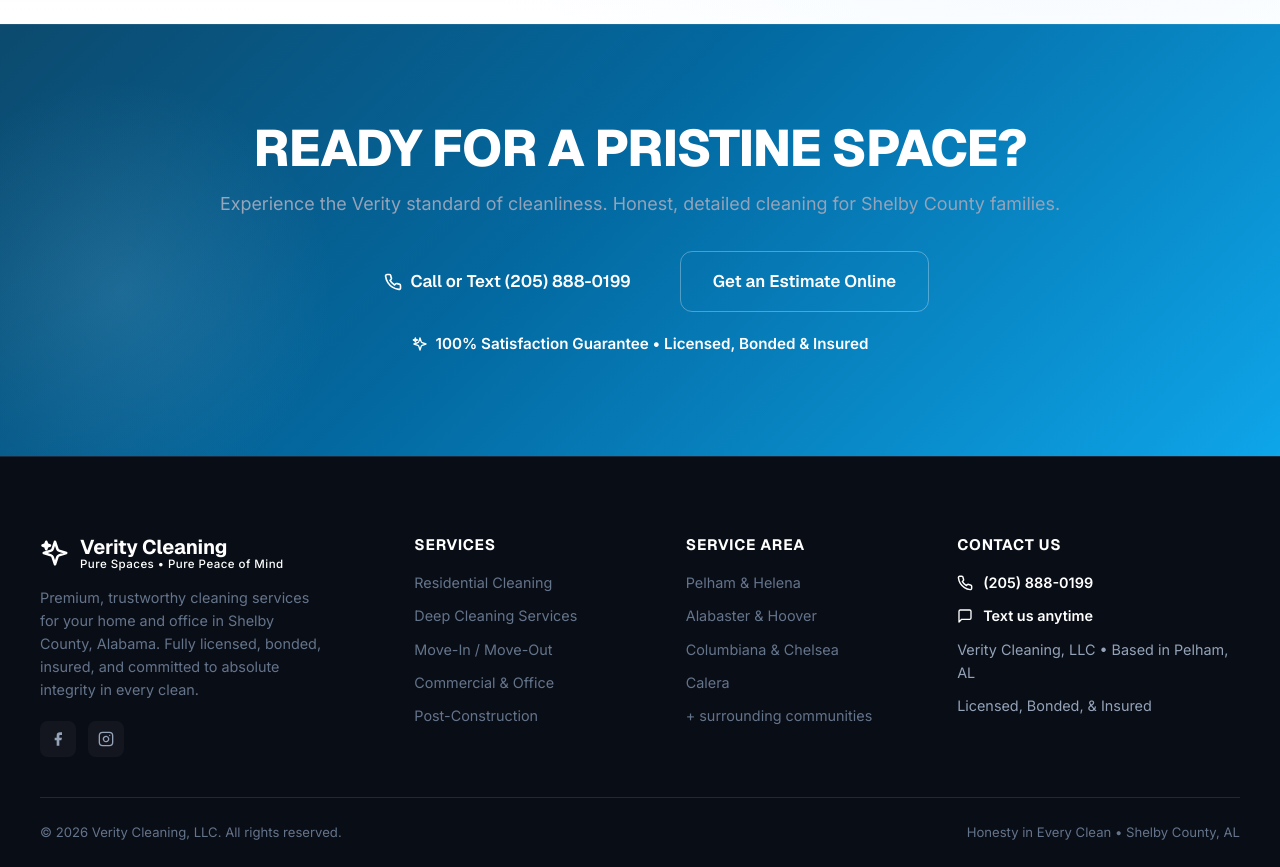
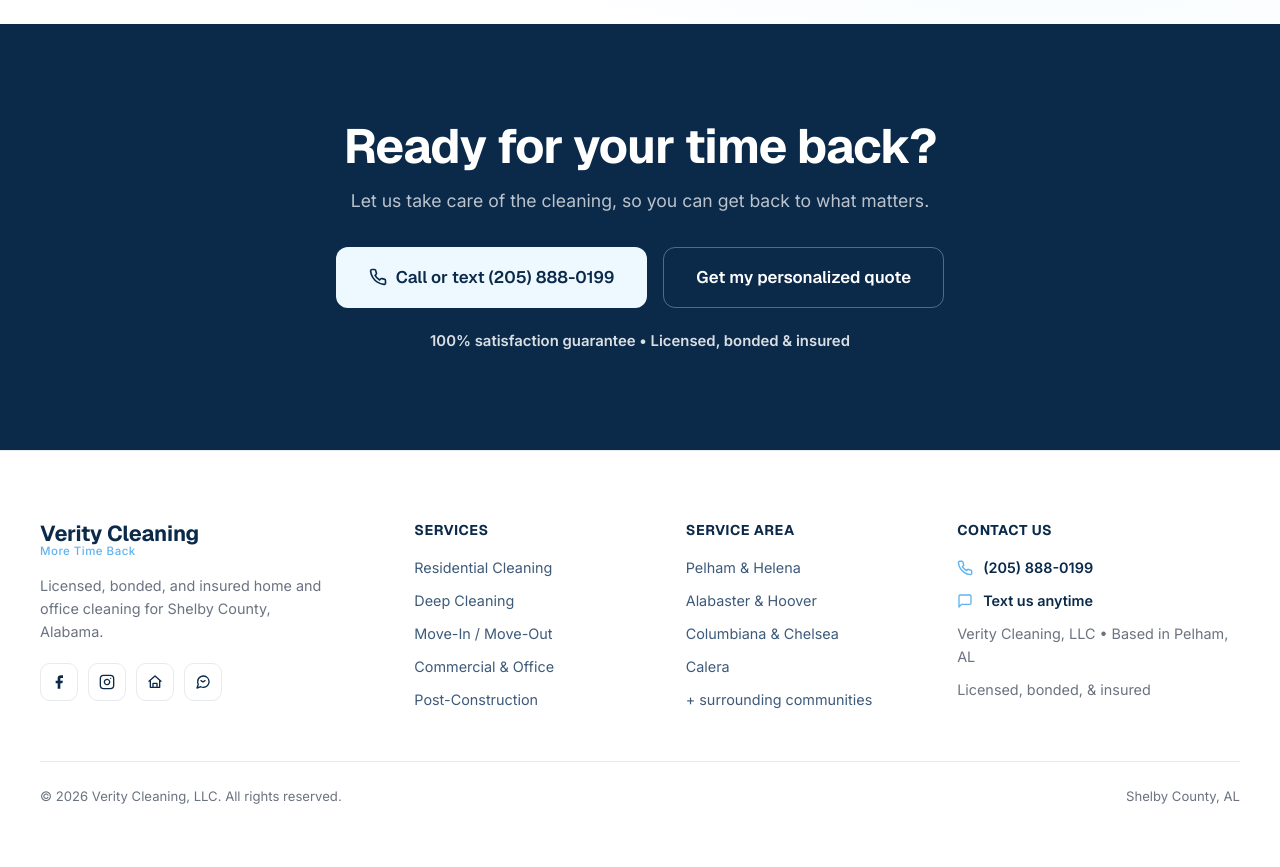
Before and after one commit to tiffanysera1/verity-cleaning-website, a Next.js app: page / in a window 1280 px wide. Shown: the part 9060-9927 px from the top of the page. After the commit the page ends 9891 px from the top, so only its background shows below. Built offline with nearby package versions, Linux system fonts and the light colour scheme.

Commit message:
Redesign Final CTA (solid navy) and Footer (light theme, 4 socials)

```diff
--- a/app/globals.css
+++ b/app/globals.css
@@ -938,32 +938,19 @@ button { font-family: inherit; }
 
 /* Final CTA Section */
 .cta {
-  background: linear-gradient(135deg, #0C4A6E 0%, #0369A1 45%, #0EA5E9 100%);
-  box-shadow: inset 0 1px 0 rgba(255,255,255,0.08);
+  background: var(--navy);
   color: #fff;
   text-align: center;
-  position: relative;
-  overflow: hidden;
-}
-.cta::before {
-  content: "";
-  position: absolute;
-  left: -10%;
-  bottom: -20%;
-  width: 500px;
-  height: 500px;
-  background: radial-gradient(circle, rgba(186, 230, 253, 0.12), transparent 60%);
-  pointer-events: none;
 }
 .cta h2 {
-  font-size: clamp(2.2rem, 4.5vw, 3.2rem);
-  font-weight: 800;
+  font-size: clamp(2.1rem, 4.2vw, 3rem);
+  font-weight: 700;
   letter-spacing: -.02em;
 }
 .cta p {
-  color: #94a3b8;
+  color: rgba(255, 255, 255, 0.72);
   margin-top: 14px;
-  font-size: 1.12rem;
+  font-size: 1.1rem;
 }
 .cta .acts {
   display: flex;
@@ -977,67 +964,68 @@ button { font-family: inherit; }
   align-items: center;
   gap: 8px;
   font-weight: 600;
-  font-size: .95rem;
+  font-size: .93rem;
+  color: rgba(255, 255, 255, 0.85);
 }
 
 /* Footer style */
 .site-footer {
-  background: #090d16;
-  color: #64748b;
+  color: var(--navy-muted);
   font-size: 0.9rem;
-  border-top: 1px solid #1e293b;
+  border-top: 1px solid var(--border);
 }
 .fg {
   display: grid;
   grid-template-columns: 1.3fr 0.9fr 0.9fr 1.1fr;
   gap: 40px;
-  padding: 80px 0 40px;
+  padding: 72px 0 40px;
 }
-.fb p { margin-top: 16px; max-width: 32ch; line-height: 1.6; }
-.fsocials { display: flex; gap: 12px; margin-top: 20px; }
+.fb p { margin-top: 16px; max-width: 32ch; line-height: 1.6; color: var(--muted); }
+.fsocials { display: flex; gap: 10px; margin-top: 20px; }
 .fsocials a {
   display: flex;
   align-items: center;
   justify-content: center;
-  width: 36px;
-  height: 36px;
-  border-radius: 8px;
-  background: rgba(255, 255, 255, 0.04);
-  color: #94a3b8;
+  width: 38px;
+  height: 38px;
+  border-radius: 10px;
+  background: #fff;
+  border: 1px solid var(--border);
+  color: var(--navy);
   transition: all 0.2s;
 }
 .fsocials a:hover {
-  background: var(--teal);
-  color: #fff;
+  background: var(--sky-tint);
 }
 .site-footer h4 {
-  color: #fff;
+  color: var(--navy);
   margin-bottom: 18px;
   font-family: var(--font-display);
-  font-size: .95rem;
-  letter-spacing: .05em;
+  font-size: .88rem;
+  letter-spacing: .04em;
   text-transform: uppercase;
   font-weight: 700;
 }
 .site-footer li { margin-bottom: 10px; }
 .site-footer a { transition: color 0.15s; }
-.site-footer a:hover { color: var(--teal-bright); }
+.site-footer a:hover { color: var(--navy); }
 .fc a {
   display: flex;
   align-items: center;
   gap: 10px;
-  color: #fff;
+  color: var(--navy);
   font-weight: 600;
 }
-.fc svg { width: 16px; height: 16px; color: var(--teal-bright); }
+.fc svg { width: 16px; height: 16px; color: var(--sky-deep); }
 .fbar {
-  border-top: 1px solid #1e293b;
+  border-top: 1px solid var(--border);
   padding: 24px 0;
   display: flex;
   justify-content: space-between;
   flex-wrap: wrap;
   gap: 12px;
   font-size: .82rem;
+  color: var(--muted);
 }
 
 /* Mobile Sticky Bar */
--- a/components/FinalCTA.tsx
+++ b/components/FinalCTA.tsx
@@ -1,26 +1,25 @@
-import { Phone, Sparkles } from "./Icons";
+import { Phone } from "./Icons";
 
 export default function FinalCTA() {
   return (
     <section className="section cta">
       <div className="wrap">
-        <h2 className="reveal" style={{ textTransform: "uppercase" }}>Ready for a Pristine Space?</h2>
+        <h2 className="reveal">Ready for your time back?</h2>
         <p className="reveal">
-          Experience the Verity standard of cleanliness. Honest, detailed cleaning for Shelby County families.
+          Let us take care of the cleaning, so you can get back to what matters.
         </p>
         <div className="acts reveal">
-          <a href="tel:+12058880199" className="btn btn--teal btn--lg">
+          <a href="tel:+12058880199" className="btn btn--secondary btn--lg">
             <Phone />
-            Call or Text (205) 888-0199
+            Call or text (205) 888-0199
           </a>
           <a href="#quote" className="btn btn--ghost-dark btn--lg">
-            Get an Estimate Online
+            Get my personalized quote
           </a>
         </div>
         <div className="reveal" style={{ marginTop: "20px" }}>
-          <span className="emerg" style={{ color: "var(--teal-bright)" }}>
-            <Sparkles style={{ width: "16px", height: "16px", color: "var(--teal-bright)", strokeWidth: 2 }} />
-            100% Satisfaction Guarantee &bull; Licensed, Bonded &amp; Insured
+          <span className="emerg">
+            100% satisfaction guarantee &bull; Licensed, bonded &amp; insured
           </span>
         </div>
       </div>
--- a/components/Footer.tsx
+++ b/components/Footer.tsx
@@ -1,4 +1,4 @@
-import { Phone, Sms, Sparkles, FacebookIcon, InstagramIcon } from "./Icons";
+import { Phone, Sms, FacebookIcon, InstagramIcon, Yelp, Nextdoor } from "./Icons";
 
 export default function Footer() {
   const year = new Date().getFullYear();
@@ -7,22 +7,27 @@ export default function Footer() {
     <footer className="site-footer">
       <div className="wrap fg">
         <div className="fb">
-          <a className="brand" href="/" aria-label="Verity Cleaning — home" style={{ color: "#fff", marginBottom: "16px", display: "flex" }}>
-            <Sparkles className="brand-mascot" style={{ height: "30px", color: "var(--teal-bright)" }} />
+          <a className="brand" href="/" aria-label="Verity Cleaning — home">
             <span className="brand-wordmark">
-              <b style={{ color: "#fff", fontSize: "1.25rem" }}>Verity Cleaning</b>
-              <small style={{ color: "var(--teal-bright)" }}>Pure Spaces &bull; Pure Peace of Mind</small>
+              <b>Verity Cleaning</b>
+              <small>More Time Back</small>
             </span>
           </a>
           <p>
-            Premium, trustworthy cleaning services for your home and office in Shelby County, Alabama. Fully licensed, bonded, insured, and committed to absolute integrity in every clean.
+            Licensed, bonded, and insured home and office cleaning for Shelby County, Alabama.
           </p>
           <div className="fsocials">
-            <a href="https://facebook.com" target="_blank" rel="noopener noreferrer" aria-label="Verity Cleaning on Facebook">
+            <a href="https://facebook.com/veritycleaning" target="_blank" rel="noopener noreferrer" aria-label="Verity Cleaning on Facebook">
               <FacebookIcon style={{ width: "16px", height: "16px" }} />
             </a>
-            <a href="https://instagram.com" target="_blank" rel="noopener noreferrer" aria-label="Verity Cleaning on Instagram">
+            <a href="https://instagram.com/veritycleaning" target="_blank" rel="noopener noreferrer" aria-label="Verity Cleaning on Instagram">
               <InstagramIcon style={{ width: "16px", height: "16px" }} />
+            </a>
+            <a href="https://nextdoor.com/pages/verity-cleaning" target="_blank" rel="noopener noreferrer" aria-label="Verity Cleaning on Nextdoor">
+              <Nextdoor style={{ width: "16px", height: "16px" }} />
+            </a>
+            <a href="https://yelp.com/biz/verity-cleaning" target="_blank" rel="noopener noreferrer" aria-label="Verity Cleaning on Yelp">
+              <Yelp style={{ width: "16px", height: "16px" }} />
             </a>
           </div>
         </div>
@@ -31,7 +36,7 @@ export default function Footer() {
           <h4>Services</h4>
           <ul>
             <li><a href="#services">Residential Cleaning</a></li>
-            <li><a href="#services">Deep Cleaning Services</a></li>
+            <li><a href="#services">Deep Cleaning</a></li>
             <li><a href="#services">Move-In / Move-Out</a></li>
             <li><a href="#services">Commercial &amp; Office</a></li>
             <li><a href="#services">Post-Construction</a></li>
@@ -58,11 +63,11 @@ export default function Footer() {
             <li>
               <a href="sms:2058880199"><Sms />Text us anytime</a>
             </li>
-            <li style={{ color: "#94a3b8", marginTop: "8px" }}>
+            <li style={{ color: "var(--muted)", marginTop: "8px" }}>
               Verity Cleaning, LLC &bull; Based in Pelham, AL
             </li>
-            <li style={{ color: "#94a3b8" }}>
-              Licensed, Bonded, &amp; Insured
+            <li style={{ color: "var(--muted)" }}>
+              Licensed, bonded, &amp; insured
             </li>
           </ul>
         </div>
@@ -70,7 +75,7 @@ export default function Footer() {
 
       <div className="wrap fbar">
         <span>&copy; {year} Verity Cleaning, LLC. All rights reserved.</span>
-        <span>Honesty in Every Clean &bull; Shelby County, AL</span>
+        <span>Shelby County, AL</span>
       </div>
     </footer>
   );
--- a/components/MobileBar.tsx
+++ b/components/MobileBar.tsx
@@ -4,13 +4,13 @@ import { Phone, Sms } from "./Icons";
 export default function MobileBar() {
   return (
     <div className="mbar" aria-label="Quick contact">
-      <a href="tel:+12058880199" className="btn btn--teal">
+      <a href="tel:+12058880199" className="btn btn--primary">
         <Phone />
-        Call Now
+        Call now
       </a>
-      <a href="#quote" className="btn btn--navy">
+      <a href="#quote" className="btn btn--secondary">
         <Sms />
-        Get Estimate
+        Get quote
       </a>
     </div>
   );
```
